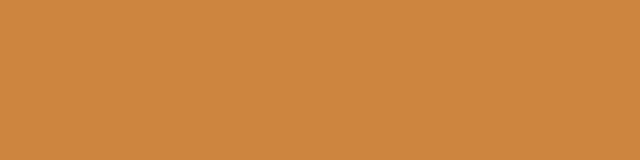
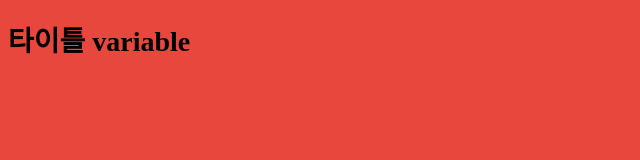
Before and after one commit to msun4100/css-test, a website: page index.html in a window 1280 px wide. Shown: the whole page, without its empty margins (0-640 px from the left). Drawn offline with nearby package versions, Linux system fonts and the light colour scheme; files that its build step writes are made by us from their sources.

Commit message:
Variables and Nesting

```diff
--- a/index.html
+++ b/index.html
@@ -3,8 +3,14 @@
   <head>
     <meta charset="UTF-8" />
     <meta name="viewport" content="width=device-width, initial-scale=1.0" />
-    <link rel="stylesheet" href="dest/css/styles.css" />
+    <link rel="stylesheet" href="dist/css/styles.css" />
     <title>(S)CSS Masterclass</title>
   </head>
-  <body></body>
+  <body>
+    <div class="box">
+      <h1>
+        타이틀 variable
+      </h1>
+    </div>
+  </body>
 </html>
--- /dev/null
+++ b/src/scss/_variables.scss
@@ -0,0 +1,2 @@
+$bg: #e7473c;
+$title: 28px;
--- a/src/scss/styles.scss
+++ b/src/scss/styles.scss
@@ -1,6 +1,21 @@
+@import "_variables";
+
 body {
-  background: peru;
+  background: $bg;
   a {
     color: blue;
   }
 }
+
+.box {
+  h1 {
+    color: #000000;
+    &:hover {
+      color: blue;
+    }
+  }
+}
+h1 {
+  color: #ffffff;
+  font-size: $title;
+}
```
Also changed, not shown: dist/css/styles.css.
